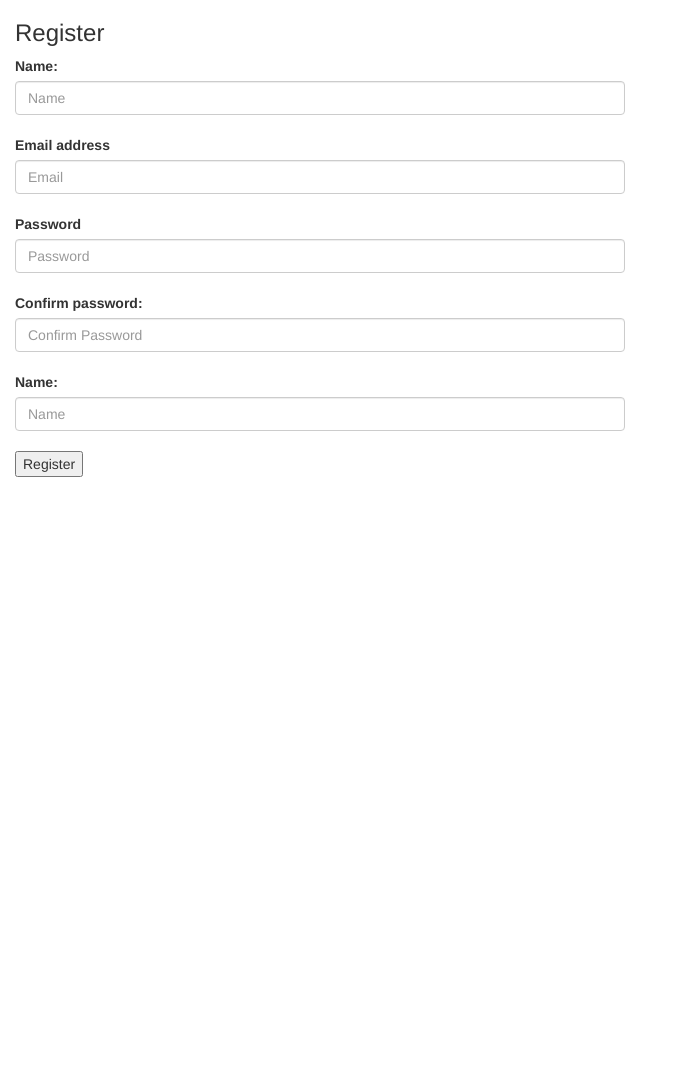
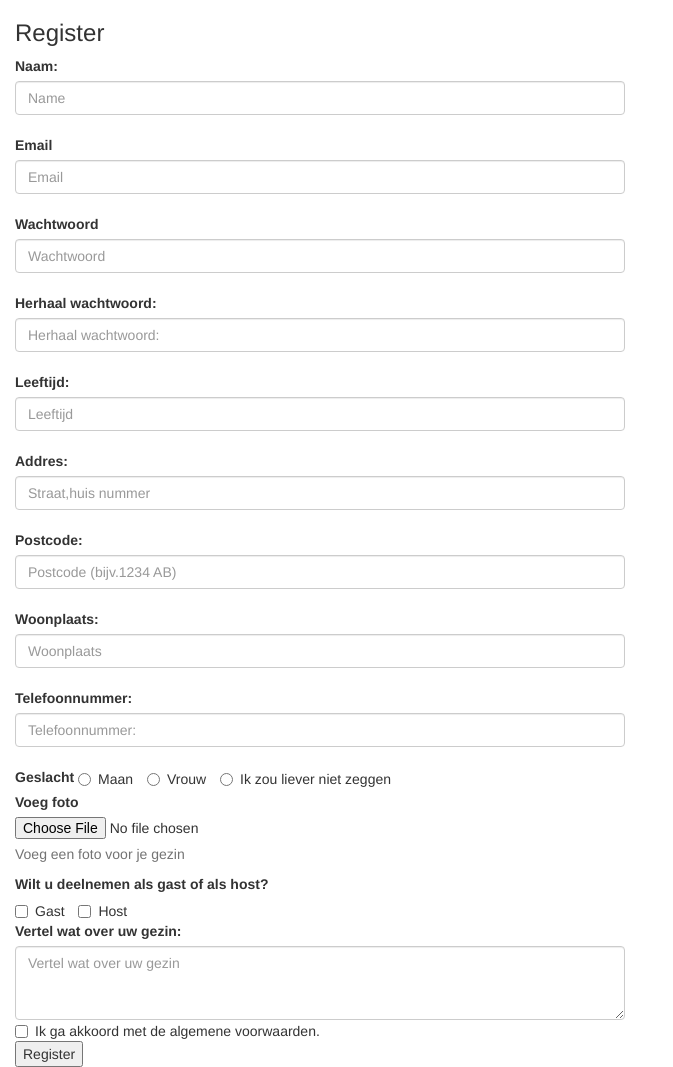
Before and after one commit to Ahalhowidi/projectnieuweburen, a CodeIgniter app: the page made by Nieuwe buren/application/views/sign_in.php in a window 1280 px wide. Shown: the whole page, without its empty margins (0-673 px from the left). Before the commit the page ends 477 px from the top, so only its background shows below. Run offline with CodeIgniter, Linux system fonts and the light colour scheme.

Commit message:
countinue with regestiration

```diff
--- a/Nieuwe buren/application/views/sign_in.php
+++ b/Nieuwe buren/application/views/sign_in.php
@@ -11,17 +11,44 @@
 		?>
 	 	<h3>Register</h3>
 	 	<form action="register" method="post" >
-	 	<label for="exampleInputName1">Name:</label>
+	 	<label for="exampleInputName1">Naam:</label>
 	 	<input type="text" name="name" class="form-control" id="exampleInputName1" placeholder="Name"><br>
-	 	<label for="exampleInputEmail1">Email address</label>
+	 	<label for="exampleInputEmail1">Email</label>
 	 	<input type="email" name="email" class="form-control" id="exampleInputEmail1" placeholder="Email" required><br>
-	 	<label for="exampleInputPassword1">Password</label>
-	 	<input type="password" name="password" class="form-control" id="exampleInputPassword1" placeholder="Password" required><br>
-	 	<label for="exampleInputPassword1">Confirm password:</label>
-	 	<input type="password" name="confirm_password" class="form-control" id="exampleInputPassword1" placeholder="Confirm Password" required><br>
-	 	<label for="exampleInputName1">Name:</label>
-	 	<input type="text" name="name" class="form-control" id="exampleInputName1" placeholder="Name"><br>
-	 	<input type="submit" value="Register">
+	 	<label for="exampleInputPassword1">Wachtwoord</label>
+	 	<input type="password" name="password" class="form-control" id="exampleInputPassword1" placeholder="Wachtwoord" required><br>
+	 	<label for="exampleInputPassword1">Herhaal wachtwoord:</label>
+	 	<input type="password" name="confirm_password" class="form-control" id="exampleInputPassword1" placeholder="Herhaal wachtwoord:" required><br>
+	 	<label for="exampleInputName1">Leeftijd:</label>
+	 	<input type="text" name="leeftijd" class="form-control" id="exampleInputName1" placeholder="Leeftijd"><br>
+	 	<label for="exampleInputName1">Addres:</label>
+	 	<input type="text" name="straat" class="form-control" id="exampleInputName1" placeholder="Straat,huis nummer"><br>
+	 	<label for="exampleInputName1">Postcode:</label>
+	 	<input type="text" name="postcode" class="form-control" id="exampleInputName1" placeholder="Postcode (bijv.1234 AB)"><br>
+	 	<label for="exampleInputName1">Woonplaats:</label>
+	 	<input type="text" name="woonplaats" class="form-control" id="exampleInputName1" placeholder="Woonplaats"><br>
+	 	<label for="exampleInputName1">Telefoonnummer:</label>
+	 	<input type="text" name="telefoonnummer" class="form-control" id="exampleInputName1" placeholder="Telefoonnummer:"><br>
+	 	<label for="exampleInputGeslacht">Geslacht</label>
+	 	<label class="radio-inline">
+  		<input type="radio" name="inlineRadioOptions" id="inlineRadio1" value="option1">Maan</label>
+		<label class="radio-inline">
+  		<input type="radio" name="inlineRadioOptions" id="inlineRadio2" value="option2">Vrouw</label>
+		<label class="radio-inline">
+  		<input type="radio" name="inlineRadioOptions" id="inlineRadio3" value="option3">Ik zou liever niet zeggen</label><br>
+	 	<label for="exampleInputFile">Voeg foto</label>
+    	<input type="file" id="exampleInputFile">
+    	<p class="help-block">Voeg een foto voor je gezin</p>
+    	<label for="exampleInputTaal">Wilt u deelnemen als gast of als host?</label><br>
+    	<label class="checkbox-inline">
+  		<input type="checkbox" id="inlineCheckbox1" value="option1">Gast</label>
+		<label class="checkbox-inline">
+  		<input type="checkbox" id="inlineCheckbox2" value="option2">Host</label><br>
+  		<label for="exampleInputDescribtion">Vertel wat over uw gezin:</label><br>
+  		<textarea class="form-control" rows="3" placeholder="Vertel wat over uw gezin" ></textarea>
+  		<label class="checkbox-inline">
+  		<input type="checkbox" id="inlineCheckbox1" value="option1">Ik ga akkoord met de algemene voorwaarden.</label><br>
+    	<input type="submit" value="Register">
 	 	</form>
  	</div>
 </body>
```
Also changed, not shown: Nieuwe buren/application/views/main.php (line endings or trailing spaces).
